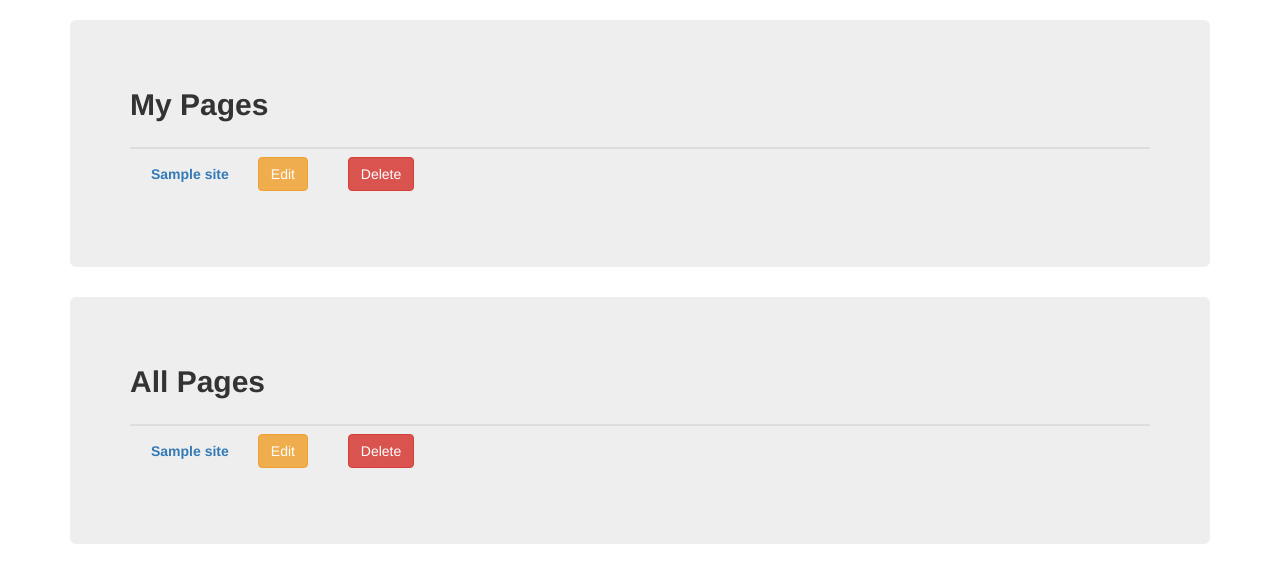
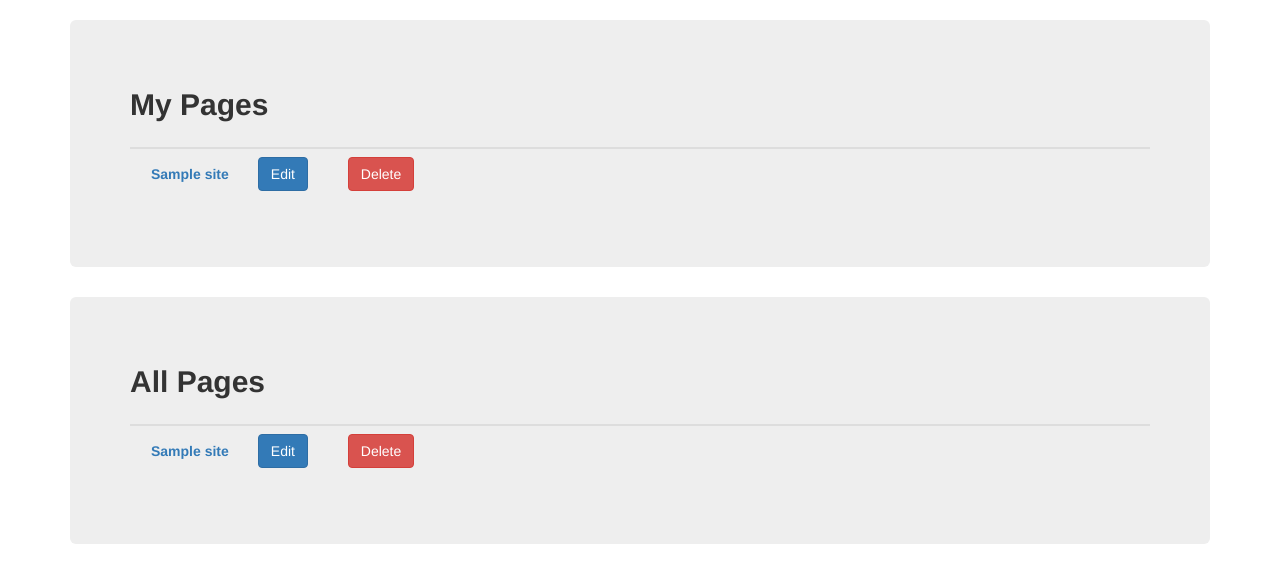
Before and after one commit to Broseki/TorPages, a Flask app: template templates/admin.html in a window 1280 px wide. Shown: the part 72-655 px from the top of the page. Run offline with Flask 2, Linux system fonts and the light colour scheme; the template is opened without the code that fills it: most values are stand-ins (such as "Sample title", 1, 10 or a date in 2020); some libraries are stand-ins or nearby versions.

Commit message:
Changed the "Edit" button color in the management console.

```diff
--- a/templates/admin.html
+++ b/templates/admin.html
@@ -75,7 +75,7 @@
             {% for x in my_sites %}
             <tr>
                 <td style="width: 90px;"><a href="/p/{{ x }}"><button type="button" class="btn btn-link"><b>{{ x }}</b></button></a></td>
-                <td style="width: 90px;"><a href="/edit/{{ x }}"><button type="button" class="btn btn-warning">Edit</button></a></td>
+                <td style="width: 90px;"><a href="/edit/{{ x }}"><button type="button" class="btn btn-primary">Edit</button></a></td>
                 <td><a href="/delete/{{ x }}"><button type="button" class="btn btn-danger">Delete</button></a></td>
             </tr>
             {% endfor %}
@@ -97,7 +97,7 @@
             {% for x in sites %}
             <tr>
                 <td style="width: 90px;"><a href="/p/{{ x }}"><button type="button" class="btn btn-link"><b>{{ x }}</b></button></a></td>
-                <td style="width: 90px;"><a href="/edit/{{ x }}"><button type="button" class="btn btn-warning">Edit</button></a></td>
+                <td style="width: 90px;"><a href="/edit/{{ x }}"><button type="button" class="btn btn-primary">Edit</button></a></td>
                 <td><a href="/delete/{{ x }}"><button type="button" class="btn btn-danger">Delete</button></a></td>
             </tr>
             {% endfor %}
--- a/templates/manager.html
+++ b/templates/manager.html
@@ -77,7 +77,7 @@
             {% for x in sites %}
             <tr>
                 <td style="width: 90px;"><a href="/p/{{ x }}"><button type="button" class="btn btn-link"><b>{{ x }}</b></button></a></td>
-                <td style="width: 90px;"><a href="/edit/{{ x }}"><button type="button" class="btn btn-warning">Edit</button></a></td>
+                <td style="width: 90px;"><a href="/edit/{{ x }}"><button type="button" class="btn btn-primary">Edit</button></a></td>
                 <td><a href="/delete/{{ x }}"><button type="button" class="btn btn-danger">Delete</button></a></td>
             </tr>
             {% endfor %}
```
